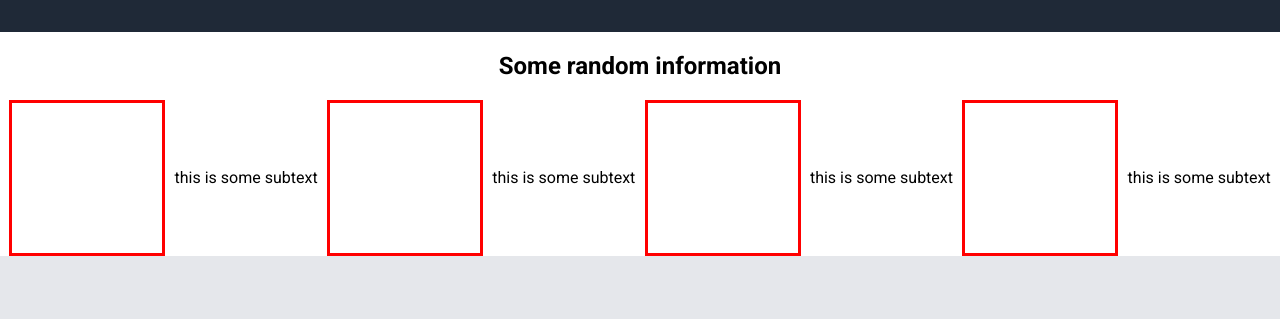
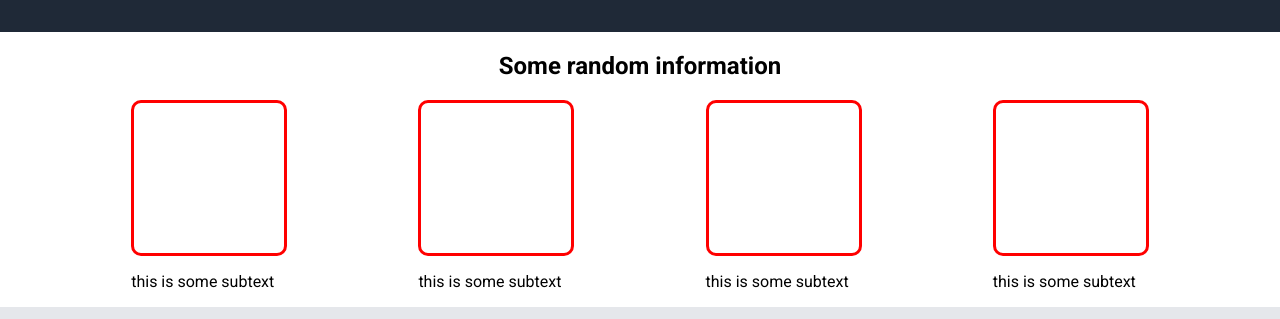
Before and after one commit to TallestManHere/Project-landing-page, a plain HTML site: page index.html in a window 1280 px wide. Shown: the part 463-782 px from the top of the page. Drawn offline with Linux system fonts and the light colour scheme.

Commit message:
Fixed Project section - description is now aligned with project photo/link

```diff
--- a/index.html
+++ b/index.html
@@ -38,18 +38,24 @@
     </div>
 
     <div class="projects-section">
-
+        <div class= "section">
             <div class="project"></div>
             <p class="text">this is some subtext</p>
-
+        </div>
+        <div class= "section">
             <div class="project"></div>
             <p class="text">this is some subtext</p>
+         </div>
 
+         <div class= "section">
             <div class="project"></div>
             <p class="text">this is some subtext</p>
+         </div>
 
+         <div class= "section">
             <div class="project"></div>
             <p class="text">this is some subtext</p>
+         </div>
     </div>
 
     <div class="quote-section">
--- a/style.css
+++ b/style.css
@@ -64,15 +64,19 @@ button {
     width: 150px;
     height: 150px;
     border: 3px red solid;
+    border-radius: 10px;
 
 }
 
 
 .projects-section {
     display: flex;
-    flex-wrap: wrap;
-    align-items: center;
+    flex-direction: row;
     justify-content: space-evenly;
+}
+
+.text {
+    display: block;
 }
 
 /* This is the peojects area */
```
Lines whose indentation alone changed are shown as unchanged.
